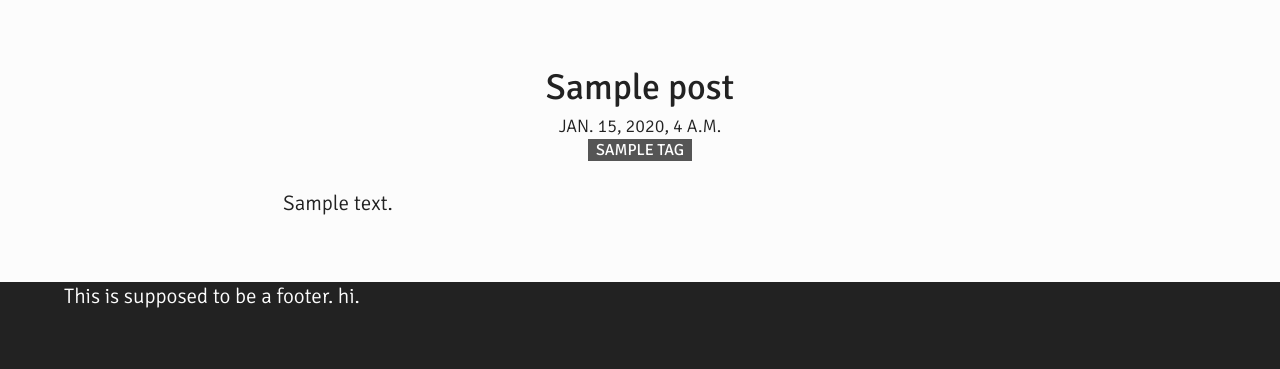
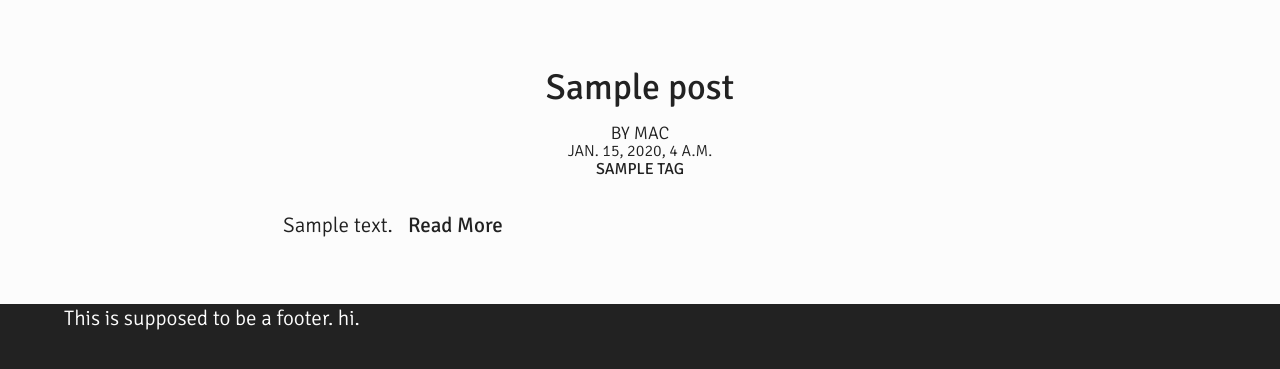
Before and after one commit to macrman/binarymac, a Django app: page /blog/ in a window 1280 px wide. Shown: the part 72-441 px from the top of the page. Run offline with Django 3.2, Linux system fonts and the light colour scheme; tables that the repository leaves empty hold one stand-in row (values such as "Sample post"); some libraries are stand-ins or nearby versions.

Commit message:
Added Read More links to posts, changes to post header
- created a read more link at the end of the truncated post content
- removed the background for tag links
- added "by mac" hardcoded in the html
- stylized the elements under the post titles to make them more uniform

```diff
--- a/binarymac/static/css/main.css
+++ b/binarymac/static/css/main.css
@@ -110,6 +110,8 @@ textarea {
    h6       base        21
    ------   ---------   ------   -------
    n/a      small       18
+   -----    ---------   ------   -------
+   n/a      smaller     16
    ======   =========   ======   =======
 */
 
@@ -120,6 +122,7 @@ h4, .tall {font-size:28px;}
 h5, .short {font-size:24px;}
 h6, .base {font-size:21px;}
 small, .small {font-size:18px;}
+.smaller {font-size:16px;}
 
 h1, h2, h3, h4, h5, h6 {
     font-weight:400;
@@ -248,23 +251,28 @@ h1, h2, h3, h4, h5, h6 {
     margin:0;
 }
 
+.post_title_link {
+    font-weight: 400;
+}
+
+.pub_date, .post_author, .post_tag {
+    text-transform: uppercase;
+    line-height:1.1;
+}
+
 .pub_date {
     display:block;
-    font-size:18px;
-    text-transform: uppercase;
+}
+
+.post_author {
+    vertical-align: bottom;
 }
 
 .post_tag_list {
-    text-align: center;
 }
+
 .post_tag {
-    font-size: 16px;
-    text-transform: uppercase;
-    font-weight: 400;
     padding:0 .5em;
-    color: #fff;
-    background-color: #555;
-    display: inline-block;
     vertical-align: top;
 }
 
@@ -289,6 +297,19 @@ h1, h2, h3, h4, h5, h6 {
     color: #fcfcfc;
 }
 
+
+
+
+
+/*  =====================
+        Theme Classes
+    ===================== */
+
+.read_more {
+    font-size: 21px;
+    padding:0 .5em;
+    vertical-align: top;
+}
 
 /* ==========================================================================
    Helper classes
--- a/myblog/templates/blog.html
+++ b/myblog/templates/blog.html
@@ -19,6 +19,7 @@
                     {% include "includes/post_header.html" %}
                     <div class="post_content">
                         {{ post.content|truncatewords_html:50 }}
+                        <a href="{% url post_detail post.pk post.slug %}" class="read_more">Read More</a>
                     </div>
                 </div>
             {% endfor %}
--- a/myblog/templates/includes/post_header.html
+++ b/myblog/templates/includes/post_header.html
@@ -1,13 +1,12 @@
 <header class="post_header">
     <h2 class="post_title">
-        <a href="{% url post_detail post.pk post.slug %}">
-            {{ post.title }}
-        </a>
+        <a class="post_title_link" href="{% url post_detail post.pk post.slug %}">{{ post.title }}</a>
     </h2>
-    <span class="pub_date">{{ post.pub_date }}</span>
+    <span class="post_author small">by Mac</span>
+    <span class="pub_date smaller">{{ post.pub_date }}</span>
     <div class="post_tag_list clearfix">
         {% for tag in post.tag.all %}
-            <a href="" class="post_tag">{{ tag }}</a>
+            <a href="" class="post_tag smaller">{{ tag }}</a>
         {% endfor %}
     </div>
 </header>
```
